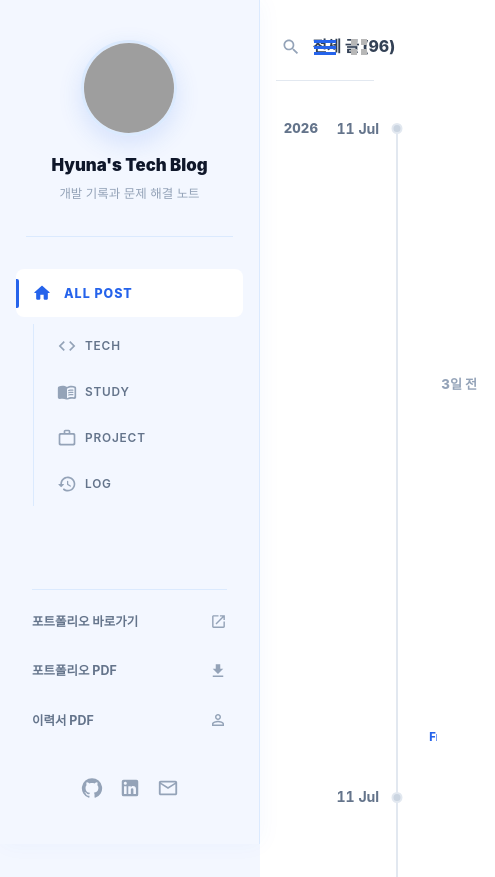
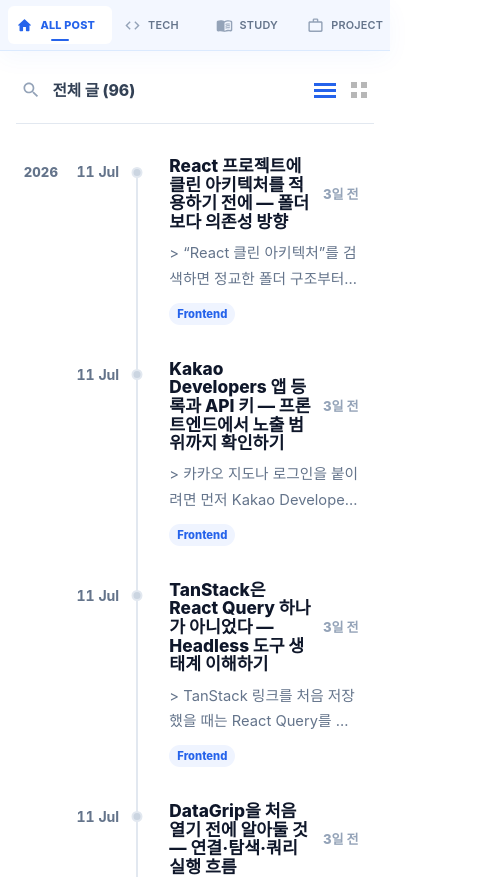
Before and after one commit to wynsumhi/wynsumhi.github.io, a React (Vite) app: page /blog in a window 390 px wide. Shown: the top 877 px of the page, 495 px wide, since content can reach past the window. Built offline with nearby package versions, Linux system fonts and the light colour scheme; grey boxes are pictures that could not be loaded; a web font is replaced by a local one.

Commit message:
feat: 블로그 목록 반응형과 로딩 스켈레톤 개선

```diff
--- a/src/components/layout/BlogLayout.tsx
+++ b/src/components/layout/BlogLayout.tsx
@@ -124,9 +124,11 @@ const BlogLayout = ({ children }: BlogLayoutProps) => {
             minHeight: "100%",
             backgroundColor: "var(--blog-content-bg)",
           },
+          "@media (min-width: 900px)": {
             "html[data-blog-view-mode='card'], html[data-blog-view-mode='card'] body, html[data-blog-view-mode='card'] #root": {
               height: "100%",
               overflow: "hidden",
+            },
           },
           // 트랙패드 오버스크롤 배경
           body: {
@@ -141,6 +143,7 @@ const BlogLayout = ({ children }: BlogLayoutProps) => {
         minHeight: "100dvh",
         bgcolor: "var(--blog-page-bg)",
         display: "flex",
+        flexDirection: { xs: "column", md: "row" },
         color: "var(--blog-text)",
         transition: "background-color 0.25s ease, color 0.25s ease",
         "& *": {
@@ -196,10 +199,12 @@ const BlogLayout = ({ children }: BlogLayoutProps) => {
           borderColor: "var(--blog-border)",
           boxShadow: "0 18px 46px rgba(0, 0, 0, 0.22)",
         },
+        "@media (min-width: 900px)": {
           "html[data-blog-view-mode='card'] &": {
             height: "100dvh",
             minHeight: "100dvh",
             overflow: "hidden",
+          },
         },
         }}
       >
@@ -210,20 +215,22 @@ const BlogLayout = ({ children }: BlogLayoutProps) => {
         <Box
           sx={{
             flex: 1,
-            ml: "260px",
-            px: { xs: 2, md: 7 },
-            py: { xs: 4, md: 7 },
+            ml: { xs: 0, md: "260px" },
+            px: { xs: 2, sm: 3, md: 7 },
+            py: { xs: 3, sm: 4, md: 7 },
             boxSizing: "border-box",
-            maxWidth: "calc(100vw - 260px)",
+            maxWidth: { xs: "100vw", md: "calc(100vw - 260px)" },
             minHeight: "100dvh",
             bgcolor: "var(--blog-content-bg)",
             display: "flex",
             flexDirection: "column",
+            "@media (min-width: 900px)": {
               "html[data-blog-view-mode='card'] &": {
                 height: "100dvh",
                 minHeight: 0,
                 overflow: "hidden",
-              py: { xs: 4, md: "clamp(1.4rem, 3.8dvh, 3.2rem)" },
+                py: "clamp(1.4rem, 3.8dvh, 3.2rem)",
+              },
             },
           }}
         >
@@ -249,9 +256,11 @@ const BlogLayout = ({ children }: BlogLayoutProps) => {
               sx={{
                 mt: { xs: 7, md: 9 },
                 pt: { xs: 2.4, md: 3 },
+                "@media (min-width: 900px)": {
                   "html[data-blog-view-mode='card'] &": {
                     mt: "clamp(6px, 1dvh, 10px)",
                     pt: "clamp(6px, 1dvh, 10px)",
+                  },
                 },
                 borderTop: "1px solid var(--blog-divider)",
                 display: "flex",
--- a/src/components/layout/Sidebar.tsx
+++ b/src/components/layout/Sidebar.tsx
@@ -157,24 +157,26 @@ const Sidebar = () => {
         key={item.label}
         onClick={() => navigate(item.path)}
         sx={{
-          borderRadius: isChild ? 1.7 : 2,
-          mb: isChild ? 0.35 : 0.5,
-          py: isChild ? 0.95 : 1.2,
-          px: isChild ? 1.35 : 2,
-          minHeight: isChild ? 40 : 44,
+          borderRadius: { xs: 1.5, md: isChild ? 1.7 : 2 },
+          mb: { xs: 0, md: isChild ? 0.35 : 0.5 },
+          py: { xs: 0.75, md: isChild ? 0.95 : 1.2 },
+          px: { xs: 1.05, md: isChild ? 1.35 : 2 },
+          minHeight: { xs: 36, md: isChild ? 40 : 44 },
+          minWidth: { xs: isChild ? 88 : 104, md: 0 },
           position: "relative",
           bgcolor: isActive ? "var(--blog-active-bg)" : "transparent",
           "&::before": isActive
             ? {
                 content: '""',
                 position: "absolute",
-                left: isChild ? -13 : 0,
-                top: isChild ? "50%" : "20%",
-                width: isChild ? 7 : 3,
-                height: isChild ? 7 : "60%",
+                left: { xs: "50%", md: isChild ? -13 : 0 },
+                top: { xs: "auto", md: isChild ? "50%" : "20%" },
+                bottom: { xs: 3, md: "auto" },
+                width: { xs: 18, md: isChild ? 7 : 3 },
+                height: { xs: 2, md: isChild ? 7 : "60%" },
                 bgcolor: "var(--blog-accent)",
-                borderRadius: isChild ? "50%" : "0 2px 2px 0",
-                transform: isChild ? "translate(-50%, -50%)" : "none",
+                borderRadius: { xs: 999, md: isChild ? "50%" : "0 2px 2px 0" },
+                transform: { xs: "translateX(-50%)", md: isChild ? "translate(-50%, -50%)" : "none" },
               }
             : {},
           "&:hover": {
@@ -189,9 +191,12 @@ const Sidebar = () => {
         <ListItemIcon
           className="nav-icon"
           sx={{
-            minWidth: isChild ? 28 : 32,
+            minWidth: { xs: 24, md: isChild ? 28 : 32 },
             color: isActive ? "var(--blog-accent)" : "var(--blog-muted)",
             transition: "color 0.2s",
+            "& svg": {
+              fontSize: { xs: 17, md: "inherit" },
+            },
           }}
         >
           {item.icon}
@@ -202,11 +207,14 @@ const Sidebar = () => {
           primary={item.label}
           className="nav-label"
           primaryTypographyProps={{
-            fontSize: isChild ? "0.74rem" : "0.78rem",
+            fontSize: { xs: "0.68rem", md: isChild ? "0.74rem" : "0.78rem" },
             fontWeight: isActive ? 760 : 560,
-            letterSpacing: isChild ? "0.07em" : "0.08em",
+            letterSpacing: { xs: "0.02em", md: isChild ? "0.07em" : "0.08em" },
             color: isActive ? "var(--blog-accent)" : "var(--blog-subtle)",
-            sx: { transition: "color 0.2s" },
+            sx: {
+              transition: "color 0.2s",
+              whiteSpace: "nowrap",
+            },
           }}
         />
       </ListItemButton>
@@ -217,23 +225,31 @@ const Sidebar = () => {
     <Box
       component="aside"
       sx={{
-        width: 260,
-        height: "100vh",
-        position: "fixed",
+        width: { xs: "100%", md: 260 },
+        height: { xs: "auto", md: "100vh" },
+        position: { xs: "sticky", md: "fixed" },
         top: 0,
         left: 0,
         bgcolor: "var(--blog-sidebar-bg)",
-        borderRight: "1px solid var(--blog-border)",
+        borderRight: { xs: 0, md: "1px solid var(--blog-border)" },
+        borderBottom: { xs: "1px solid var(--blog-border)", md: 0 },
         display: "flex",
-        flexDirection: "column",
+        flexDirection: { xs: "row", md: "column" },
         alignItems: "center",
-        py: 5,
+        py: { xs: 0.75, md: 5 },
+        px: { xs: 1, md: 0 },
         zIndex: 100,
-        boxShadow: "2px 0 22px var(--blog-sidebar-shadow)",
+        boxShadow: {
+          xs: "0 8px 24px var(--blog-sidebar-shadow)",
+          md: "2px 0 22px var(--blog-sidebar-shadow)",
+        },
+        overflowX: { xs: "auto", md: "visible" },
+        overflowY: "hidden",
+        WebkitOverflowScrolling: "touch",
       }}
     >
       {/* 프로필 영역 */}
-      <Box sx={{ textAlign: "center", mb: 4, px: 3 }}>
+      <Box sx={{ textAlign: "center", mb: 4, px: 3, display: { xs: "none", md: "block" } }}>
         <Tooltip title={isDarkMode ? "라이트 모드" : "다크 모드"} placement="right">
           <Avatar
             component="button"
@@ -326,19 +342,31 @@ const Sidebar = () => {
         </Typography>
       </Box>
 
-      <Divider sx={{ width: "80%", mb: 3, borderColor: "var(--blog-border)" }} />
+      <Divider sx={{ width: "80%", mb: 3, borderColor: "var(--blog-border)", display: { xs: "none", md: "block" } }} />
 
       {/* 사이드 메뉴 목록 */}
-      <List sx={{ width: "100%", px: 2 }}>
+      <List
+        sx={{
+          width: { xs: "max-content", md: "100%" },
+          px: { xs: 0, md: 2 },
+          py: { xs: 0, md: 1 },
+          display: { xs: "flex", md: "block" },
+          alignItems: "center",
+          gap: { xs: 0.45, md: 0 },
+        }}
+      >
         {navItems.slice(0, 1).map((item) => renderNavButton(item))}
 
         {/* 섹션 하위 메뉴 */}
         <Box
           sx={{
-            mt: 0.85,
-            ml: 2.15,
-            pl: 1.5,
-            borderLeft: "1px solid var(--blog-border)",
+            mt: { xs: 0, md: 0.85 },
+            ml: { xs: 0, md: 2.15 },
+            pl: { xs: 0, md: 1.5 },
+            borderLeft: { xs: 0, md: "1px solid var(--blog-border)" },
+            display: { xs: "flex", md: "block" },
+            alignItems: "center",
+            gap: { xs: 0.45, md: 0 },
           }}
         >
           {navItems.slice(1).map((item) => renderNavButton(item, "child"))}
@@ -346,7 +374,7 @@ const Sidebar = () => {
       </List>
 
       {/* 포트폴리오 자료 영역 */}
-      <Box sx={{ width: "100%", px: 2, mt: "auto", pb: 1.25 }}>
+      <Box sx={{ width: "100%", px: 2, mt: "auto", pb: 1.25, display: { xs: "none", md: "block" } }}>
         {/* 메뉴 구분선 */}
         <Box
           sx={{
@@ -475,7 +503,7 @@ const Sidebar = () => {
       </Box>
 
       {/* 하단 링크 영역 */}
-      <Box sx={{ display: "flex", gap: 0.75, mt: 2.4, alignItems: "center" }}>
+      <Box sx={{ display: { xs: "none", md: "flex" }, gap: 0.75, mt: 2.4, alignItems: "center" }}>
         <Tooltip title="GitHub" placement="top">
           <IconButton
             size="small"
--- a/src/pages/Blog/BlogHome.tsx
+++ b/src/pages/Blog/BlogHome.tsx
@@ -16,6 +16,7 @@ import {
   Collapse,
   IconButton,
   InputAdornment,
+  Skeleton,
   TextField,
   Tooltip,
   Typography,
@@ -145,6 +146,114 @@ const ListViewIcon = ({ active }: { active: boolean }) => (
           bgcolor: active ? "var(--blog-accent)" : "var(--blog-icon-muted)",
         }}
       />
+    ))}
+  </Box>
+);
+
+const SkeletonTone = {
+  bgcolor: "var(--blog-card-soft-bg)",
+} as const;
+
+// 카드 로딩 스켈레톤
+const CardSkeletonGrid = () => (
+  <Box
+    sx={{
+      display: "grid",
+      gridTemplateColumns: { xs: "1fr", sm: "repeat(2, minmax(0, 1fr))", md: "repeat(3, minmax(0, 1fr))" },
+      gridTemplateRows: { md: "repeat(3, minmax(0, 1fr))" },
+      gridAutoRows: { xs: "auto", md: "minmax(0, 1fr)" },
+      gap: { xs: 2, md: 1.05, lg: 1.05 },
+      p: { md: "4px 5px 8px" },
+      boxSizing: "border-box",
+      flex: { md: "1 1 0" },
+      minHeight: 0,
+      overflow: { xs: "visible", md: "hidden" },
+    }}
+  >
+    {Array.from({ length: CARD_PAGE_SIZE }).map((_, index) => (
+      <Card
+        key={index}
+        sx={{
+          height: { xs: "auto", md: "100%" },
+          minHeight: 0,
+          p: { xs: 2, md: 1.5, lg: 1.65 },
+          pb: { xs: 1.05, md: 1.05, lg: 1.1 },
+          border: "1px solid var(--blog-border)",
+          borderRadius: 2.4,
+          bgcolor: "var(--blog-card-bg)",
+          boxShadow: "0 4px 12px rgba(15, 23, 42, 0.025)",
+          overflow: "hidden",
+          "@media (min-width: 900px) and (max-height: 820px)": {
+            p: 1.25,
+            pb: 0.72,
+            borderRadius: 2,
+          },
+          "@media (min-width: 900px) and (max-height: 720px)": {
+            p: 0.95,
+            pb: 0.44,
+          },
+        }}
+      >
+        <Box sx={{ display: "flex", alignItems: "center", justifyContent: "space-between", mb: { xs: 1.05, md: 1.05 } }}>
+          <Skeleton animation="wave" variant="rounded" width={92} height={24} sx={SkeletonTone} />
+          <Skeleton animation="wave" variant="text" width={46} height={20} sx={SkeletonTone} />
+        </Box>
+
+        <Box sx={{ minHeight: { xs: "3.2em", md: "3.48em" }, mb: { xs: 0.82, md: 0.95 } }}>
+          <Skeleton animation="wave" variant="text" width="94%" height={30} sx={SkeletonTone} />
+          <Skeleton animation="wave" variant="text" width="88%" height={30} sx={SkeletonTone} />
+          <Skeleton animation="wave" variant="text" width="62%" height={30} sx={SkeletonTone} />
+        </Box>
+
+        <Box sx={{ mb: { xs: 0.72, md: 0.95 } }}>
+          <Skeleton animation="wave" variant="text" width="96%" height={24} sx={SkeletonTone} />
+          <Skeleton animation="wave" variant="text" width="78%" height={24} sx={SkeletonTone} />
+        </Box>
+
+        <Box sx={{ display: "flex", gap: 0.55 }}>
+          <Skeleton animation="wave" variant="rounded" width={58} height={19} sx={SkeletonTone} />
+          <Skeleton animation="wave" variant="rounded" width={70} height={19} sx={SkeletonTone} />
+        </Box>
+      </Card>
+    ))}
+  </Box>
+);
+
+// 리스트 로딩 스켈레톤
+const ListSkeleton = () => (
+  <Box>
+    {Array.from({ length: 7 }).map((_, index) => (
+      <Box
+        key={index}
+        sx={{
+          display: "grid",
+          gridTemplateColumns: TIMELINE_COLUMNS,
+          gap: TIMELINE_GAP,
+          minHeight: { xs: 136, md: 148 },
+          mb: 2.4,
+        }}
+      >
+        <Skeleton animation="wave" variant="text" width={48} height={28} sx={{ ...SkeletonTone, justifySelf: "end" }} />
+        <Box sx={{ display: "flex", justifyContent: "center", pt: { xs: "10.5px", md: "12.5px" } }}>
+          <Skeleton animation="wave" variant="circular" width={11} height={11} sx={SkeletonTone} />
+        </Box>
+        <Box
+          sx={{
+            mx: { xs: -0.6, md: -0.8 },
+            px: { xs: 2.4, md: 3.6 },
+            pt: { xs: 0.9, md: 1.05 },
+            pb: { xs: 1.65, md: 2.05 },
+          }}
+        >
+          <Skeleton animation="wave" variant="text" width="72%" height={34} sx={SkeletonTone} />
+          <Skeleton animation="wave" variant="text" width="94%" height={24} sx={{ ...SkeletonTone, mt: 1.2 }} />
+          <Skeleton animation="wave" variant="text" width="62%" height={24} sx={SkeletonTone} />
+          <Box sx={{ display: "flex", gap: 0.6, mt: 1.2 }}>
+            <Skeleton animation="wave" variant="rounded" width={64} height={22} sx={SkeletonTone} />
+            <Skeleton animation="wave" variant="rounded" width={72} height={22} sx={SkeletonTone} />
+          </Box>
+        </Box>
+      </Box>
     ))}
   </Box>
 );
@@ -433,13 +542,13 @@ const CardView = ({ posts }: { posts: Post[] }) => {
         gridTemplateColumns: { xs: "1fr", sm: "repeat(2, minmax(0, 1fr))", md: "repeat(3, minmax(0, 1fr))" },
         gridTemplateRows: { md: "repeat(3, minmax(0, 1fr))" },
         gridAutoRows: { xs: "auto", md: "minmax(0, 1fr)" },
-        gap: { xs: 2, md: 1.05, lg: 1.05 },
+        gap: { xs: 1.6, sm: 1.8, md: 1.05, lg: 1.05 },
         p: { md: "4px 5px 8px" },
         boxSizing: "border-box",
         flex: { md: "1 1 0" },
         height: { md: "auto" },
         maxHeight: { md: "none" },
-        overflow: { md: "hidden" },
+        overflow: { xs: "visible", md: "hidden" },
         minHeight: 0,
         "@media (min-width: 900px) and (max-height: 820px)": {
           gridTemplateRows: "repeat(3, minmax(0, 1fr))",
@@ -461,12 +570,12 @@ const CardView = ({ posts }: { posts: Post[] }) => {
           onClick={() => navigate(`/blog/${post.id}`)}
           sx={{
             minHeight: 0,
-            height: "100%",
+            height: { xs: "auto", md: "100%" },
             display: "flex",
             flexDirection: "column",
             cursor: "pointer",
-            p: { xs: 2, md: 1.5, lg: 1.65 },
-            pb: { xs: 1.05, md: 1.05, lg: 1.1 },
+            p: { xs: 1.85, sm: 2, md: 1.5, lg: 1.65 },
+            pb: { xs: 1.55, sm: 1.7, md: 1.05, lg: 1.1 },
             bgcolor: "var(--blog-card-bg)",
             boxShadow: "0 4px 12px rgba(15, 23, 42, 0.025)",
             border: "1px solid var(--blog-border)",
@@ -504,12 +613,12 @@ const CardView = ({ posts }: { posts: Post[] }) => {
             {post.thumbnail ? (
               <Box
                 sx={{
-                  mb: { xs: 1.6, md: 0.75 },
+                mb: { xs: 1.15, md: 0.75 },
                   flex: { md: "0 0 auto" },
                   overflow: "hidden",
                   borderRadius: 1.8,
                   width: "100%",
-                  height: { xs: 148, sm: 138, md: "clamp(42px, 6dvh, 66px)" },
+                  height: { xs: 132, sm: 128, md: "clamp(42px, 6dvh, 66px)" },
                   bgcolor: "var(--blog-card-soft-bg)",
                   "@media (min-width: 900px) and (max-height: 780px)": {
                     height: "clamp(34px, 5dvh, 48px)",
@@ -551,7 +660,7 @@ const CardView = ({ posts }: { posts: Post[] }) => {
                   alignItems: "center",
                   justifyContent: "space-between",
                   gap: 1,
-                  mb: { xs: 1.05, md: 1.05 },
+                  mb: { xs: 0.9, md: 1.05 },
                   minHeight: { xs: 26, md: 22 },
                   width: "100%",
                   flexShrink: 0,
@@ -621,11 +730,11 @@ const CardView = ({ posts }: { posts: Post[] }) => {
               <Typography
                 className="card-title"
                 sx={{
-                  fontSize: { xs: "1.08rem", md: "1.3rem", lg: "1.3rem" },
+                  fontSize: { xs: "1.02rem", sm: "1.08rem", md: "1.3rem", lg: "1.3rem" },
                   fontWeight: 850,
                   color: "var(--blog-heading)",
-                  lineHeight: { xs: 1.38, md: 1.16 },
-                  mb: { xs: 0.82, md: 0.95 },
+                  lineHeight: { xs: 1.34, md: 1.16 },
+                  mb: { xs: 0.72, md: 0.95 },
                   pl: { xs: 0.45, md: 0.55 },
                   width: "100%",
                   boxSizing: "border-box",
@@ -636,8 +745,8 @@ const CardView = ({ posts }: { posts: Post[] }) => {
                   display: "-webkit-box",
                   WebkitLineClamp: 3,
                   WebkitBoxOrient: "vertical",
-                  minHeight: { xs: "4.55em", md: "3.48em" },
-                  maxHeight: { xs: "4.55em", md: "3.48em" },
+                  minHeight: { xs: "2.68em", sm: "4.02em", md: "3.48em" },
+                  maxHeight: { xs: "4.02em", md: "3.48em" },
                   "@media (min-width: 900px) and (max-height: 920px)": {
                     fontSize: "1.2rem",
                     lineHeight: 1.16,
@@ -675,9 +784,9 @@ const CardView = ({ posts }: { posts: Post[] }) => {
               <Typography
                 variant="body2"
                 sx={{
-                  fontSize: { xs: "0.88rem", md: "0.95rem", lg: "1rem" },
+                  fontSize: { xs: "0.84rem", sm: "0.88rem", md: "0.95rem", lg: "1rem" },
                   color: "var(--blog-subtle)",
-                  lineHeight: { xs: 1.68, md: 1.5 },
+                  lineHeight: { xs: 1.58, md: 1.5 },
                   minHeight: 0,
                   flexShrink: 0,
                   pl: { xs: 0.45, md: 0.55 },
@@ -685,9 +794,9 @@ const CardView = ({ posts }: { posts: Post[] }) => {
                   boxSizing: "border-box",
                   overflow: "hidden",
                   display: "-webkit-box",
-                  WebkitLineClamp: { xs: 3, md: 2 },
+                  WebkitLineClamp: { xs: 2, sm: 3, md: 2 },
                   WebkitBoxOrient: "vertical",
-                  mb: { xs: 0.72, md: 0.95 },
+                  mb: { xs: 0.85, md: 0.95 },
                   "@media (min-width: 900px) and (max-height: 920px)": {
                     fontSize: "0.88rem",
                     lineHeight: 1.38,
@@ -835,11 +944,11 @@ const PostCollection = ({ posts, viewMode }: PostCollectionProps) => {
         isListView
           ? undefined
           : {
-              flex: 1,
+              flex: { xs: "0 0 auto", md: 1 },
               minHeight: 0,
               display: "flex",
               flexDirection: "column",
-              overflow: "hidden",
+              overflow: { xs: "visible", md: "hidden" },
             }
       }
     >
@@ -888,7 +997,7 @@ const PostCollection = ({ posts, viewMode }: PostCollectionProps) => {
           {totalCardPages > 1 && (
             <Box
               sx={{
-                mt: { xs: 1.4, md: "clamp(0.45rem, 1.45dvh, 1.15rem)" },
+                mt: { xs: 1.8, md: "clamp(0.45rem, 1.45dvh, 1.15rem)" },
                 display: "flex",
                 flexDirection: { xs: "column", sm: "row" },
                 alignItems: "center",
@@ -900,7 +1009,7 @@ const PostCollection = ({ posts, viewMode }: PostCollectionProps) => {
                 sx={{
                   display: "inline-flex",
                   alignItems: "center",
-                  gap: { xs: 0.08, sm: 0.12 },
+                  gap: { xs: 0.02, sm: 0.12 },
                   px: { xs: 0.35, md: 0.45 },
                   py: 0.25,
                   borderRadius: 2,
@@ -1257,8 +1366,16 @@ const BlogHomeContent = ({ activeSection }: BlogHomeContentProps) => {
   // 로딩 상태 화면
   if (loading)
     return (
-      <Box sx={{ py: 8 }}>
-        <Typography color="text.secondary">로딩 중...</Typography>
+      <Box
+        sx={{
+          height: "100%",
+          minHeight: 0,
+          display: "flex",
+          flexDirection: "column",
+          overflow: { xs: "visible", md: viewMode === "card" ? "hidden" : "visible" },
+        }}
+      >
+        {viewMode === "card" ? <CardSkeletonGrid /> : <ListSkeleton />}
       </Box>
     );
 
@@ -1283,19 +1400,19 @@ const BlogHomeContent = ({ activeSection }: BlogHomeContentProps) => {
   return (
     <Box
       sx={{
-        height: "100%",
+        height: { xs: "auto", md: "100%" },
         minHeight: 0,
         display: "flex",
         flexDirection: "column",
-        overflow: viewMode === "card" ? "hidden" : "visible",
+        overflow: { xs: "visible", md: viewMode === "card" ? "hidden" : "visible" },
       }}
     >
       {/* 목록 헤더 영역 */}
       <Box
         ref={searchFilterRef}
         sx={{
-          pb: viewMode === "card" ? { xs: 2.2, md: "clamp(0.8rem, 1.8dvh, 1.35rem)" } : 2.2,
-          mb: viewMode === "card" ? { xs: 4, md: "clamp(0.9rem, 2.4dvh, 2.2rem)" } : 4,
+          pb: viewMode === "card" ? { xs: 1.6, sm: 1.9, md: "clamp(0.8rem, 1.8dvh, 1.35rem)" } : 2.2,
+          mb: viewMode === "card" ? { xs: 2.2, sm: 2.7, md: "clamp(0.9rem, 2.4dvh, 2.2rem)" } : 4,
           borderBottom: "1px solid var(--blog-divider)",
         }}
       >
@@ -1413,10 +1530,11 @@ const BlogHomeContent = ({ activeSection }: BlogHomeContentProps) => {
             <Box
               sx={{
                 display: "flex",
-                alignItems: "center",
                 justifyContent: "space-between",
-                gap: 2,
+                gap: { xs: 1, sm: 2 },
                 mb: 2,
+                flexDirection: { xs: "column", sm: "row" },
+                alignItems: { xs: "stretch", sm: "center" },
               }}
             >
               <TextField
@@ -1448,7 +1566,7 @@ const BlogHomeContent = ({ activeSection }: BlogHomeContentProps) => {
                   },
                 }}
                 sx={{
-                  maxWidth: { md: 380 },
+                  maxWidth: { sm: 380 },
                   "& .MuiOutlinedInput-root": {
                     bgcolor: "var(--blog-card-bg)",
                     borderRadius: 999,
```
Lines whose indentation alone changed are shown as unchanged.
